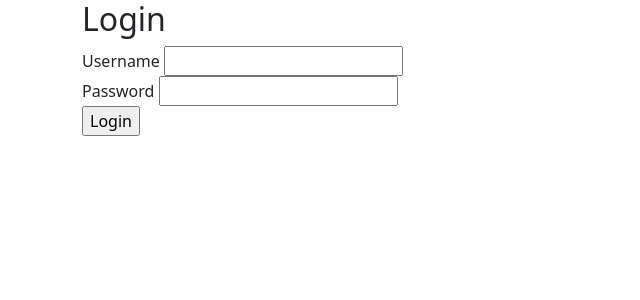
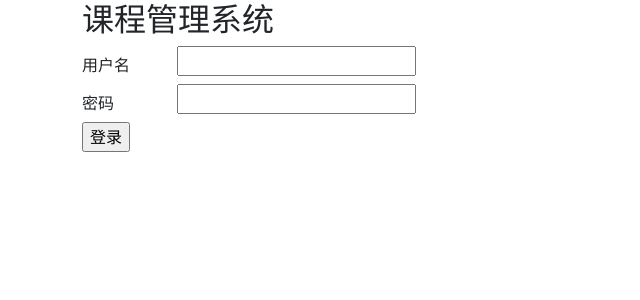
Before and after one commit to JerryLiu369/course-management, a Flask app: page /login in a window 1280 px wide. Shown: the top 300 px of the page, without its empty margins (0-640 px from the left). Run offline with Flask 3, Linux system fonts and the light colour scheme; some libraries are stand-ins or nearby versions.

Commit message:
login form edit

```diff
--- a/api/app.py
+++ b/api/app.py
@@ -46,9 +46,9 @@ def load_user(user_id):
 
 
 class LoginForm(FlaskForm):
-	username = StringField('Username', validators=[InputRequired()])
-	password = PasswordField('Password', validators=[InputRequired()])
-	submit = SubmitField('Login')
+	username = StringField('用户名', validators=[InputRequired()])
+	password = PasswordField('密码', validators=[InputRequired()])
+	submit = SubmitField('登录')
 
 
 @app.route('/login', methods=['GET', 'POST'])
--- a/api/templates/login.html
+++ b/api/templates/login.html
@@ -1,7 +1,7 @@
 <!-- login.html -->
 <!doctype html>
 {% from 'bootstrap5/utils.html' import render_messages %}
-<html lang="en">
+<html lang="zh">
 <head>
     <!-- Required meta tags -->
     {{ bootstrap.load_css() }}
@@ -9,12 +9,26 @@
 <body>
 {{ render_messages(container=False, dismissible=True, dismiss_animate=True) }}
 <div class="container">
-    <h2>Login</h2>
+    <h2>课程管理系统</h2>
     <form method="post">
         {{ form.hidden_tag() }}
-        {{ form.username.label }} {{ form.username() }}<br>
-        {{ form.password.label }} {{ form.password() }}<br>
-        {{ form.submit() }}
+        <div class="form-group row">
+            {{ form.username.label(class_="col-sm-1 col-form-label") }}
+            <div class="col-sm-10">
+                {{ form.username() }}
+            </div>
+        </div>
+        <div class="form-group row">
+            {{ form.password.label(class_="col-sm-1 col-form-label") }}
+            <div class="col-sm-10">
+                {{ form.password() }}
+            </div>
+        </div>
+        <div class="form-group row">
+            <div class="col-sm-10">
+                {{ form.submit() }}
+            </div>
+        </div>
     </form>
 </div>
 {{ bootstrap.load_js() }}
```
